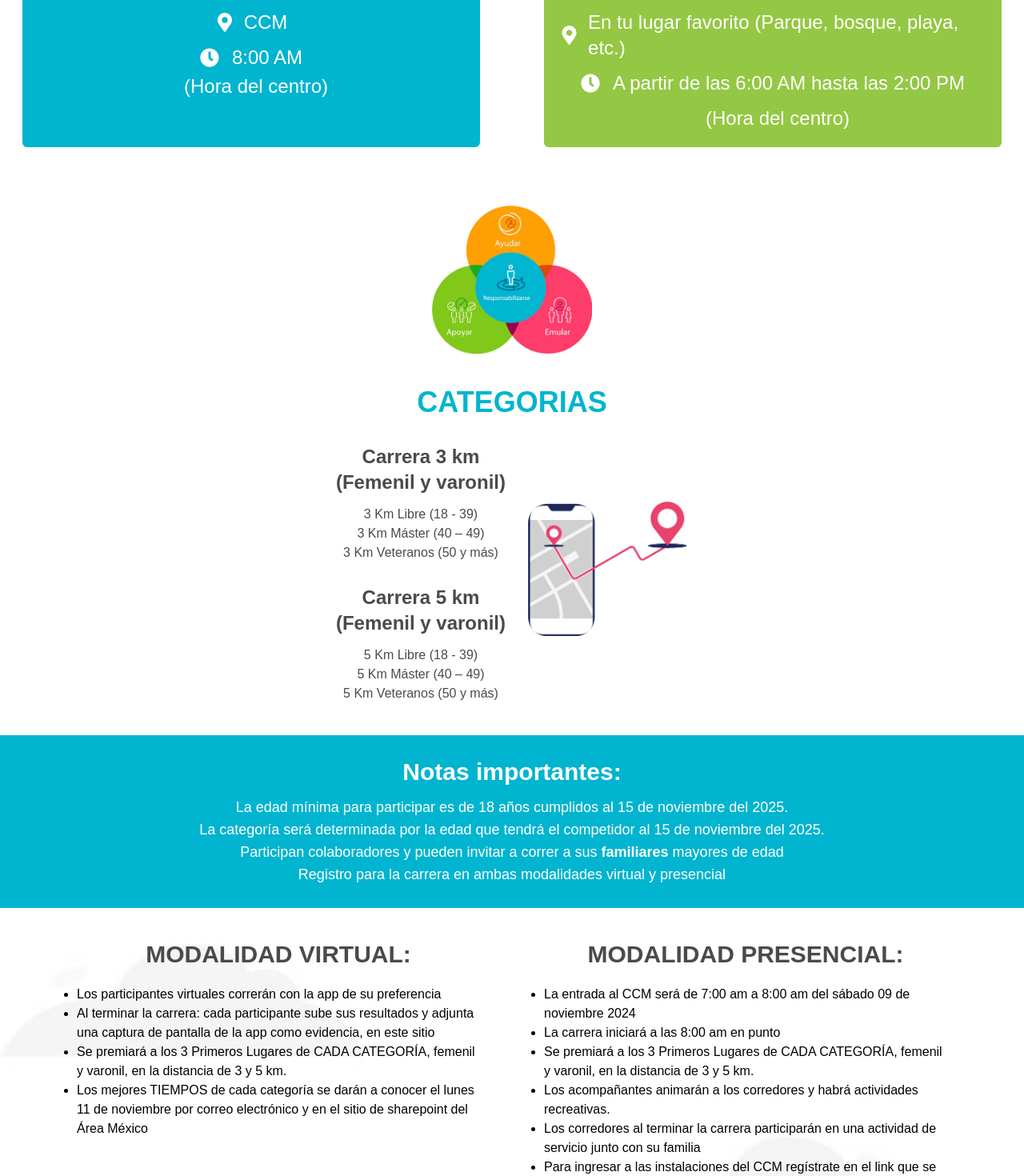
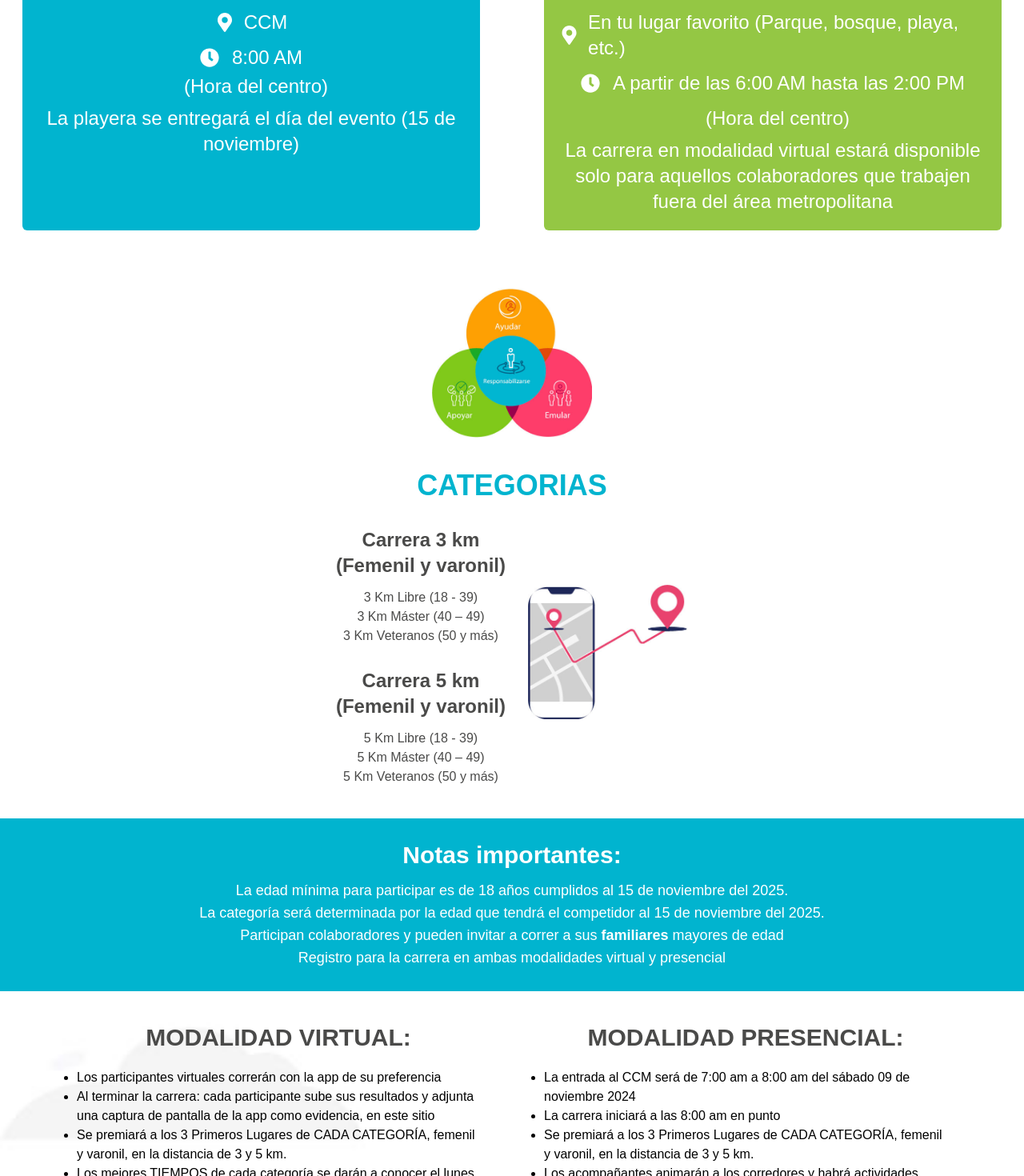
Before and after one commit to davidtoris/runnersapp, a Next.js app: page / in a window 1280 px wide. Shown: the part 780-2250 px from the top of the page at 80% size. Built offline with nearby package versions, Linux system fonts and the light colour scheme.

Commit message:
texto fechas

```diff
--- a/src/app/page.tsx
+++ b/src/app/page.tsx
@@ -60,6 +60,9 @@ const Home = () => {
                   </div>
                 </div>
                 <div className='font-light ml-3 flex justify-center'>(Hora del centro)</div>
+                <div className='mt-2 text-center'>
+                  La playera se entregará el día del evento (15 de noviembre)
+                </div>
               </div>
             </div>
 
@@ -83,6 +86,9 @@ const Home = () => {
                   </div>
                 </div>
                 <div className='font-light ml-3 flex justify-center'>(Hora del centro)</div>
+                <div className='mt-2 text-center'>
+                  La carrera en modalidad virtual estará disponible solo para aquellos colaboradores que trabajen fuera del área metropolitana
+                </div>
               </div>
             </div>
           </div>
@@ -145,7 +151,7 @@ const Home = () => {
                 <li>Los participantes virtuales correrán con la app de su preferencia</li>
                 <li>Al terminar la carrera: cada participante sube sus resultados y adjunta una captura de pantalla de la app como evidencia, en este sitio</li>
                 <li>Se premiará a los 3 Primeros Lugares de CADA CATEGORÍA, femenil y varonil, en la distancia de 3 y 5 km.</li>
-                <li>Los mejores TIEMPOS de cada categoría se darán a conocer el lunes 11 de noviembre por correo electrónico y en el sitio de sharepoint del Área México</li>
+                <li>Los mejores TIEMPOS de cada categoría se darán a conocer el lunes 17 de noviembre por correo electrónico y en el sitio de sharepoint del Área México</li>
               </ul>
             </div>
           </div>
--- a/src/app/register/page.tsx
+++ b/src/app/register/page.tsx
@@ -234,7 +234,7 @@ const Register = ({}) => {
 
                     <div className='my-5'>
                       <div className='label'>Modalidad</div>
-                      <div className='ml-3 text-xs mb-1 -mt-1 text-gray-700'>Para la modalidad presencial la playera se entregará en el CCM</div>
+                      <div className='ml-3 text-xs mb-1 -mt-1 text-gray-700'>Para la modalidad presencial la playera se entregará en el CCM el día 15 de Noviembre</div>
                       <Field
                         as="select"
                         name="modalidad">
```
